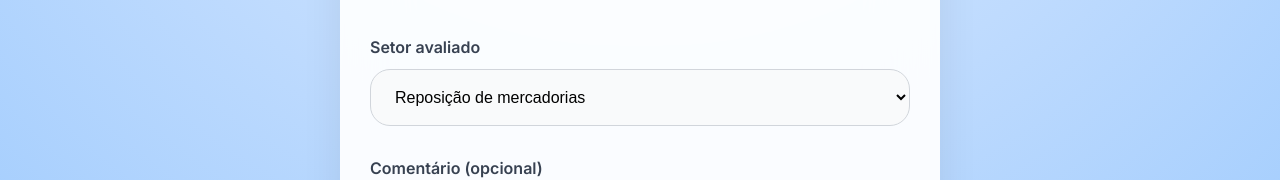
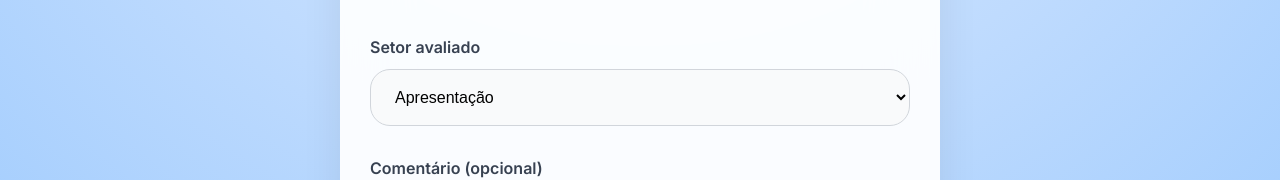
Before and after one commit to NathanaelSantos/feedbacks, a plain HTML site: page index.html in a window 1280 px wide. Shown: the part 474-654 px from the top of the page. Drawn offline with Linux system fonts and the light colour scheme.

Commit message:
Update index.html

```diff
--- a/index.html
+++ b/index.html
@@ -301,6 +301,7 @@
 
     <label for="setor">Setor avaliado</label>
     <select id="setor">
+        <option>Apresentação</option>
         <option>Reposição de mercadorias</option>
         <option>Organização do mercado</option>
         <option>Limpeza</option>
```
